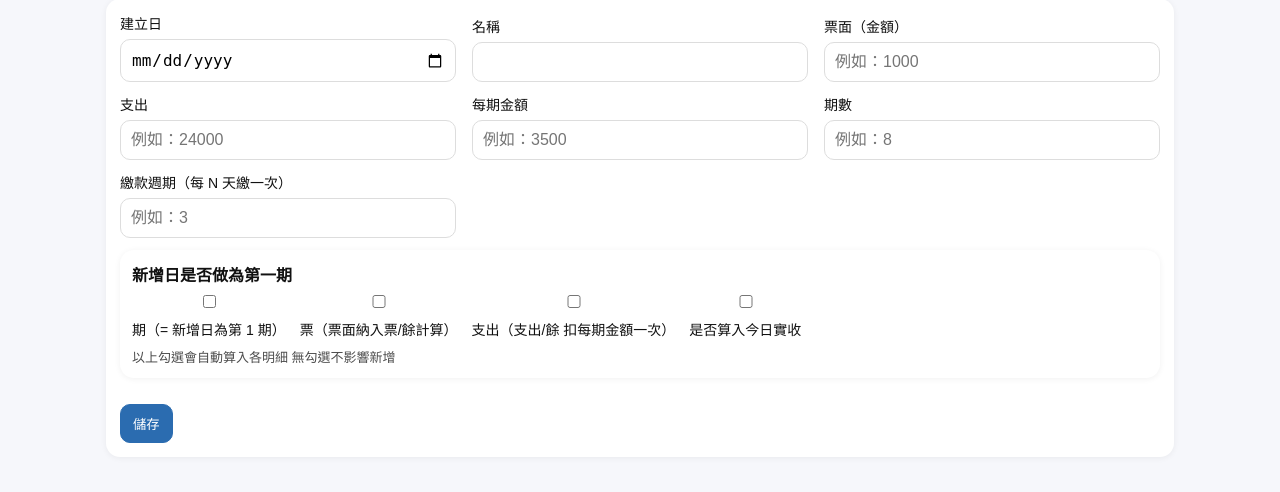
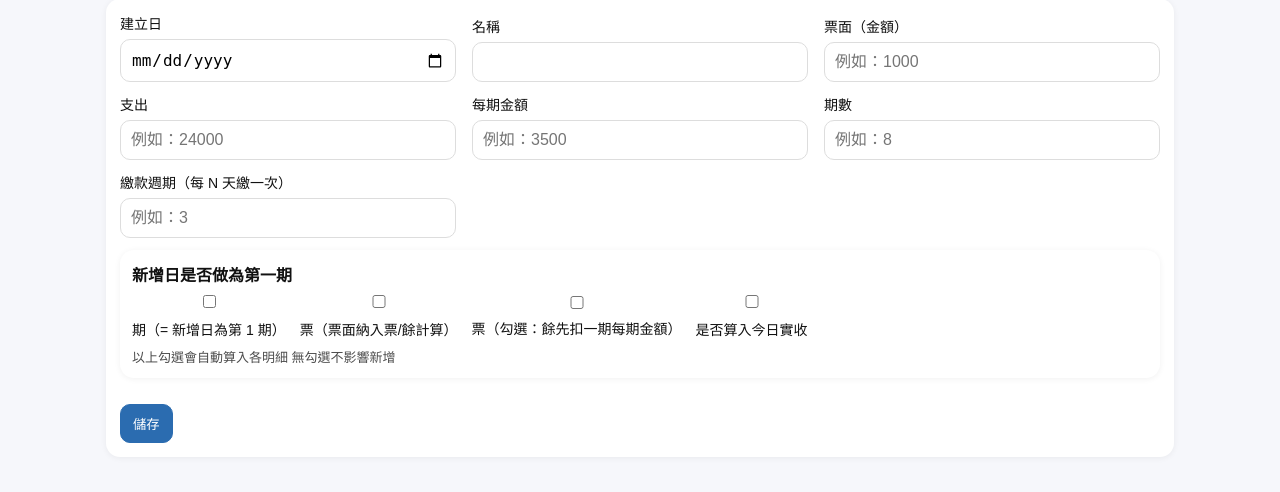
Before and after one commit to whork43-tech/public, a FastAPI app: template templates/add.html in a window 1280 px wide. Shown: the part 173-665 px from the top of the page. Run offline with FastAPI, Linux system fonts and the light colour scheme; the template is opened without the code that fills it, so the values that code supplies are empty; some libraries are stand-ins or nearby versions.

Commit message:
Add files via upload

```diff
--- a/templates/add.html
+++ b/templates/add.html
@@ -62,9 +62,9 @@
               票（票面納入票/餘計算）
             </label>
 
-            <label style="display:flex; gap:8px; align-items:center; margin:0;">
-              <input type="checkbox" name="deduct_first_period_expense" value="1">
-              支出（支出/餘 扣每期金額一次）
+            <label style="display:flex; align-items:center; gap:6px;">
+              <input type="checkbox" name="ticket_deduct_one" value="1">
+              票（勾選：餘先扣一期每期金額）
             </label>
 
             <label style="display:flex; gap:8px; align-items:center; margin:0;">
--- a/templates/edit.html
+++ b/templates/edit.html
@@ -26,6 +26,9 @@
         </label>
         <label>票面
           <input type="number" name="face_value" min="0" value="{{ r.face_value }}" required>
+          <label style="display:flex; align-items:center; gap:6px;">
+            <input type="checkbox" name="use_face_value" value="1" {% if record.use_face_value %}checked{% endif %}>
+            票（只影響餘）
           </label>
           <label>支出
             <input type="number" name="total_amount" min="0" value="{{ r.total_amount }}" required>
```
Lines whose indentation alone changed are shown as unchanged.
